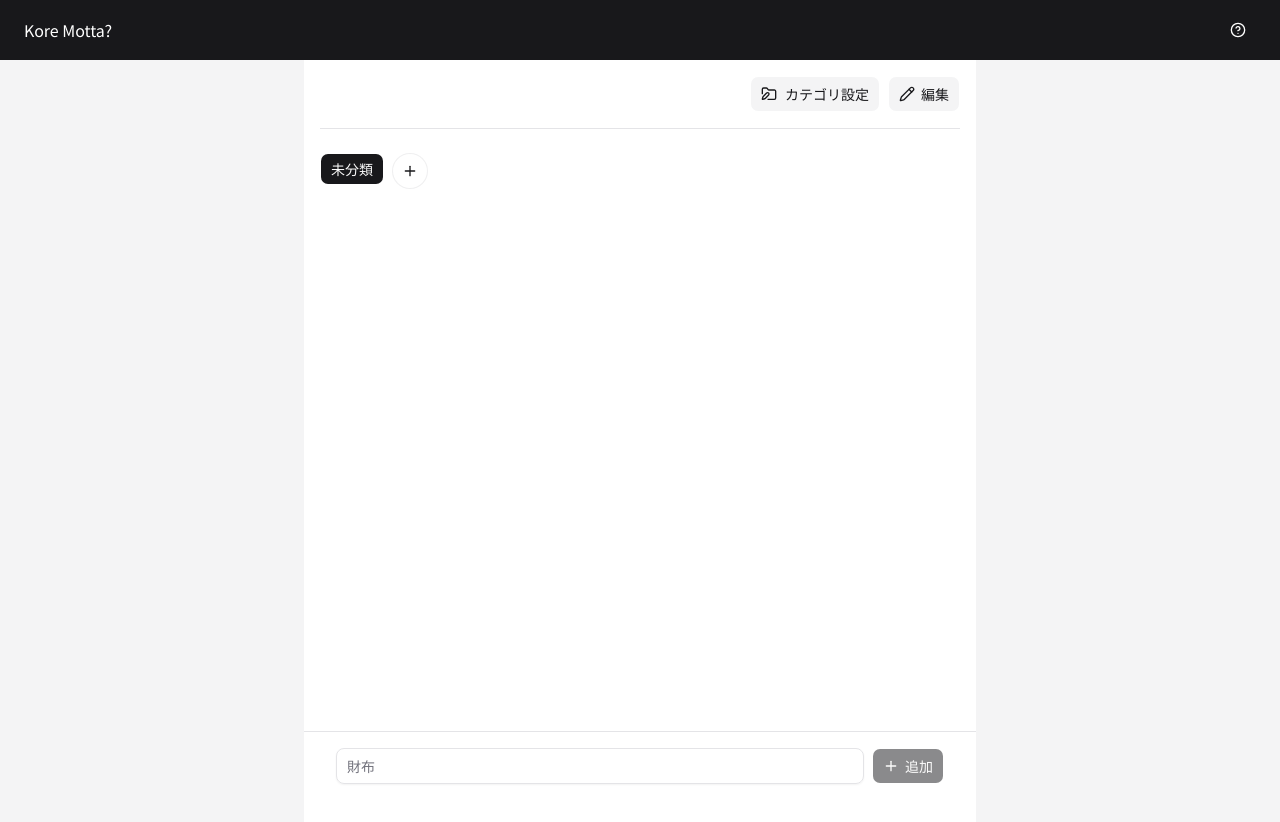
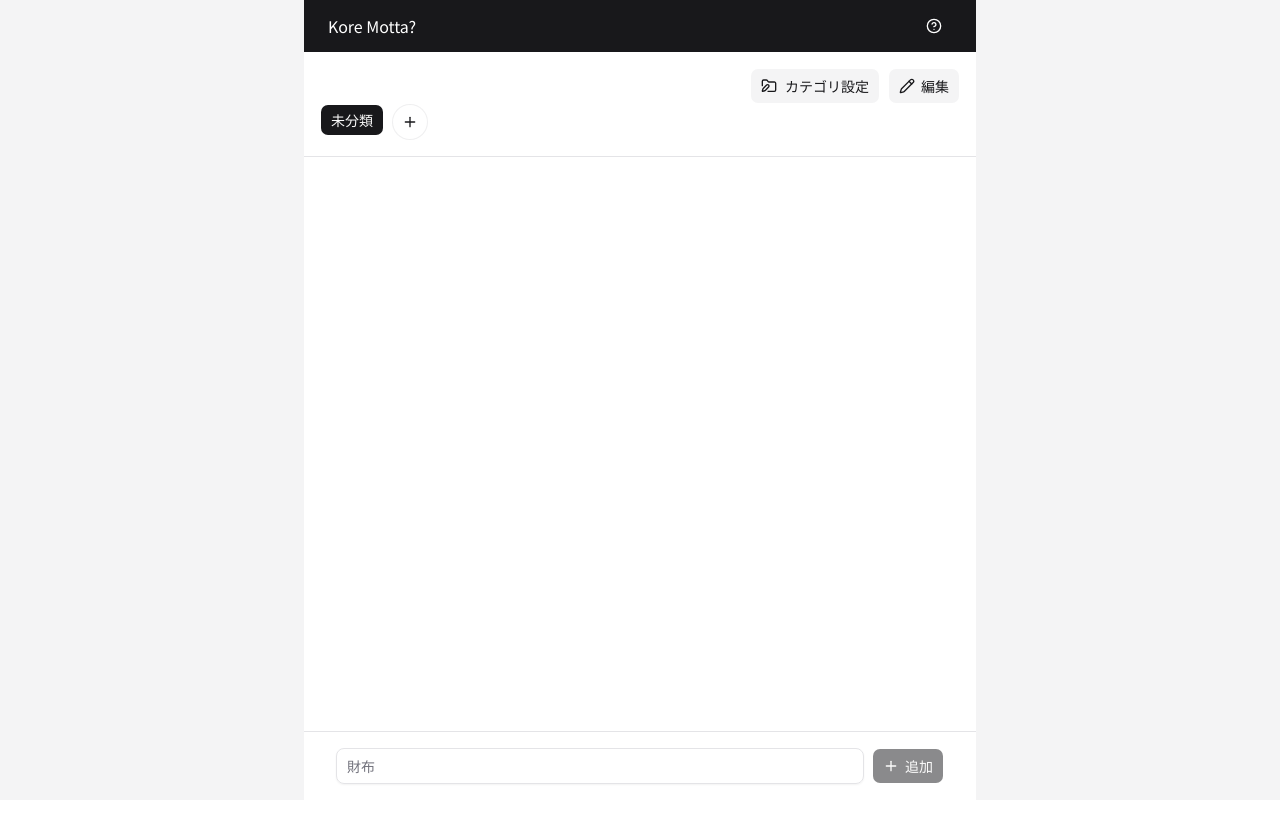
Before and after one commit to kem198/kore-motta, a Next.js app: page / in a window 1280 px wide. Shown: the top 822 px of the page. After the commit the page ends 800 px from the top, so only its background shows below. Built offline with nearby package versions, Linux system fonts and the light colour scheme.

Commit message:
feat: integrate TodoAppHeader and adjust layout in TodoApp component

```diff
--- a/src/app/page.tsx
+++ b/src/app/page.tsx
@@ -1,15 +1,10 @@
-import { TodoAppHeader } from "@/components/shared/todo-app-header";
 import { TodoApp } from "@/features/todo-app";
 
 export default function Home() {
   return (
     <div className="md:bg-muted min-h-screen">
-      <TodoAppHeader />
-
       <main className="bg-background mx-auto min-h-screen w-full max-w-2xl">
-        <section data-testid="todo" className="p-4">
-          <TodoApp />
-        </section>
+        <TodoApp />
       </main>
     </div>
   );
--- a/src/components/shared/todo-app-header.tsx
+++ b/src/components/shared/todo-app-header.tsx
@@ -10,7 +10,7 @@ export function TodoAppHeader({ className, ...props }: TodoAppHeaderProps) {
   return (
     <header
       className={cn(
-        "bg-primary flex items-center justify-between gap-2 px-6 py-3 font-normal text-white max-md:px-3",
+        "bg-primary flex items-center justify-between gap-2 px-6 py-2 font-normal text-white max-md:px-3",
         className,
       )}
       {...props}
--- a/src/components/shared/todo-app-navigation.tsx
+++ b/src/components/shared/todo-app-navigation.tsx
@@ -19,7 +19,7 @@ export function TodoAppNavigation({
   onToggleEditing,
 }: TodoAppNavigationProps) {
   return (
-    <div className="bg-background/70 sticky bottom-0 z-50 flex justify-between gap-2 border-b pb-4">
+    <div className="sticky bottom-0 z-50 flex justify-between gap-2">
       <div className="flex gap-2">
         {isEditing && (
           <TodoEditActions appStorage={appStorage} onImport={onImport} />
--- a/src/features/todo-app.tsx
+++ b/src/features/todo-app.tsx
@@ -2,9 +2,11 @@
 
 import { CategoryList } from "@/components/shared/category-list";
 import { CategorySettingDialog } from "@/components/shared/dialog/category-setting-dialog";
+import { TodoAppHeader } from "@/components/shared/todo-app-header";
 import { TodoAppNavigation } from "@/components/shared/todo-app-navigation";
 import { TodoFormFooter } from "@/components/shared/todo-form-footer";
 import { TodoList } from "@/components/shared/todo-list";
+import { Separator } from "@/components/ui/separator";
 import {
   DEFAULT_CATEGORY_ID,
   DEFAULT_CATEGORY_MARK_ALL_INCOMPLETE_AT,
@@ -305,8 +307,11 @@ export function TodoApp() {
   );
 
   return (
-    <div className="flex flex-col gap-4">
-      <div className="not-prose flex w-full flex-col gap-6">
+    <div className="not-prose flex w-full flex-col">
+      <div className="bg-background sticky top-0 z-50">
+        <TodoAppHeader />
+
+        <div className="p-4">
           <TodoAppNavigation
             isEditing={isEditing}
             appStorage={appStorage}
@@ -329,7 +334,11 @@ export function TodoApp() {
               }
             />
           )}
+        </div>
+        <Separator />
+      </div>
 
+      <div className="p-4">
         <TodoList
           todos={visibleTodos}
           isLoaded={isLoaded}
@@ -338,7 +347,6 @@ export function TodoApp() {
           onUpdate={handleUpdate}
           onReorder={handleReorder}
         />
-
         <TodoFormFooter onSubmit={handleCreate} isEditing={isEditing} />
       </div>
 
```
Lines whose indentation alone changed are shown as unchanged.
